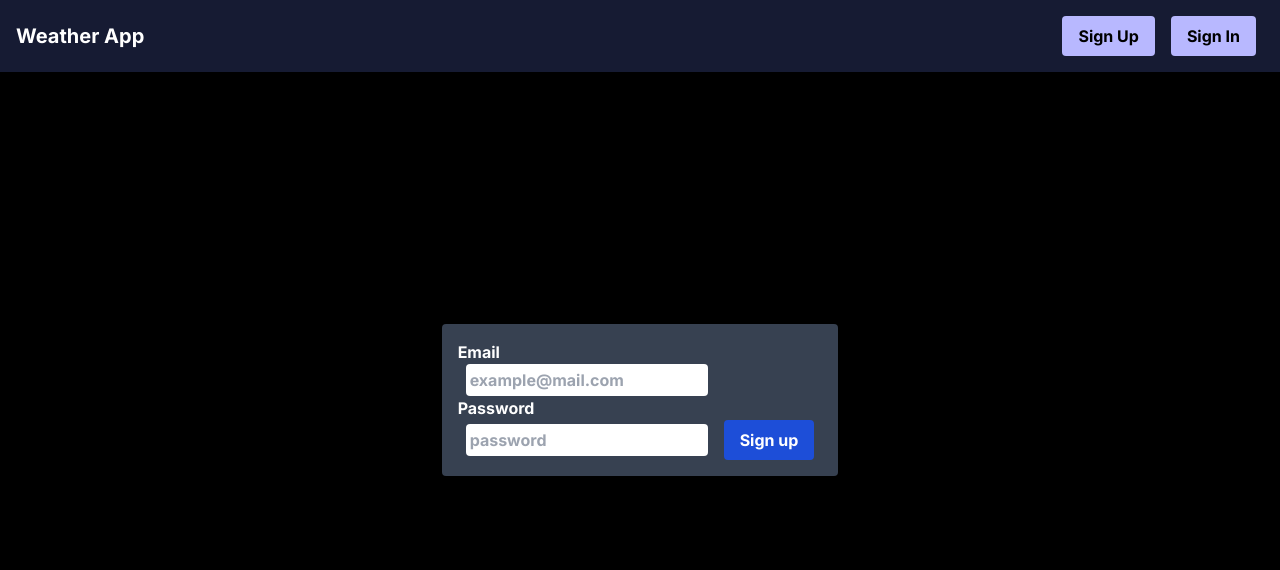
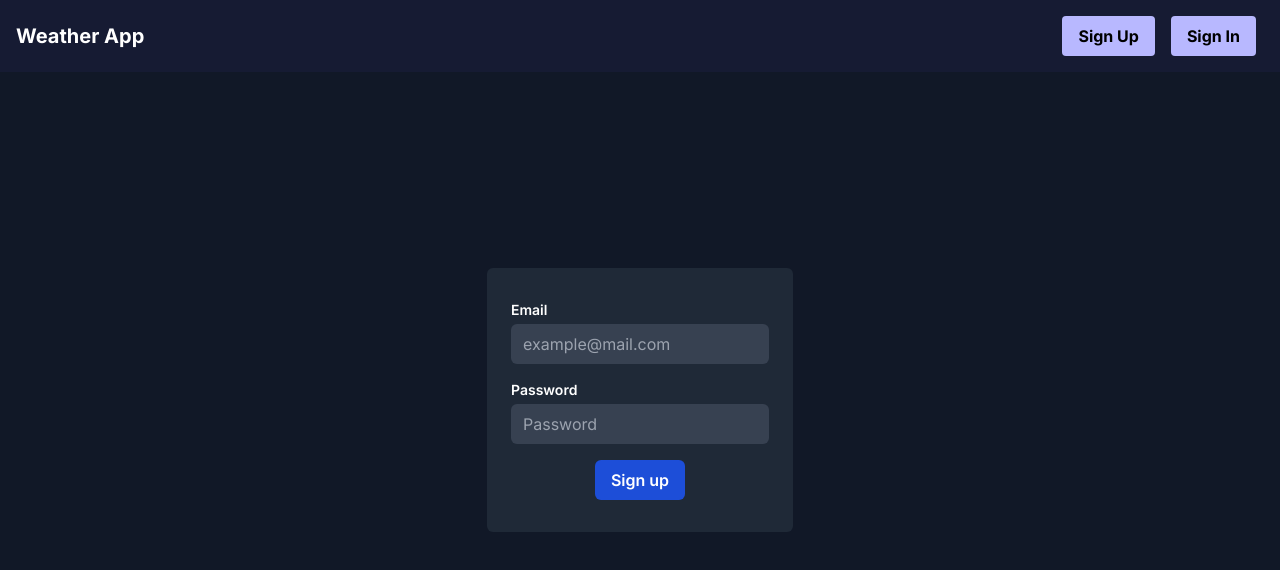
Before and after one commit to MilleAfRolen/dh2646_project, a Next.js app: page /signup in a window 1280 px wide. Shown: the top 570 px of the page. Built offline with nearby package versions, Linux system fonts and the light colour scheme; no server answers.

Commit message:
finished sign up

```diff
--- a/src/app/(presenters)/signupPresenter.jsx
+++ b/src/app/(presenters)/signupPresenter.jsx
@@ -1,28 +1,25 @@
 import SignUpView from "../(views)/signUpView";
 
 export default function SignUp(props) {
-    console.log(props);
 
     function handleSubmitACB(x) {
-       props.handleForm(x);
+       props.model.handleSignUp(x);
     }
 
     function handleUsernameChange(x) {
-        props.setEmail(x);
+        props.model.setTheEmail(x);
     }
 
     function handlePasswordChange(x) {
-        props.setPassword(x);
+        props.model.setThePassword(x);
     }
 
     return (
         <div>
             <SignUpView
-                // model={props}
                 handleSubmit={handleSubmitACB}
                 onInputUsernameChange={handleUsernameChange}
                 onInputPasswordChange={handlePasswordChange}
-
             />
         </div>
     );
--- a/src/app/(views)/signUpView.jsx
+++ b/src/app/(views)/signUpView.jsx
@@ -1,6 +1,7 @@
+import Link from "next/link";
 
 export default function SignUpView(props) {
-    console.log(props);
+
 
     function handleOnSubmitACB(e) {
         props.handleSubmit(e.target.value);
@@ -15,36 +16,44 @@ export default function SignUpView(props) {
     }
 
     return (
-        <div className="flex justify-center items-center h-screen bg-black">
-            <form onSubmit={handleOnSubmitACB} className="bg-gray-700 text-white py-4 px-4 mx-2 rounded">
-                <label htmlFor="email" className="font-bold">
-                    <p>Email</p>
+        <div className="flex justify-center items-center h-screen bg-gray-900">
+            <form onSubmit={handleOnSubmitACB} className="bg-gray-800 text-white py-8 px-6 mx-4 rounded-md">
+                <label htmlFor="email" className="block text-sm font-semibold">
+                    Email
+                </label>
                 <input
-                        className="py-1 px-1 mx-2 rounded text-black"
-                        onChange={inputUsernameChangeACB}
-                        required type="email"
+                    required
+                    type="email"
                     name="email"
                     id="email"
                     placeholder="example@mail.com"
+                    onChange={inputUsernameChangeACB}
+                    className="w-full py-2 px-3 mt-1 mb-4 rounded-md bg-gray-700 text-gray-200"
                 />
+
+                <label htmlFor="password" className="block text-sm font-semibold">
+                    Password
                 </label>
-                <label htmlFor="password" className="font-bold">
-                    <p>Password</p>
                 <input
-                        className="py-1 px-1 mx-2 rounded text-black"
-                        onChange={inputPasswordChangeACB}
-                        required type="password"
+                    required
+                    type="password"
                     name="password"
                     id="password"
-                        placeholder="password"
+                    placeholder="Password"
+                    onChange={inputPasswordChangeACB}
+                    className="w-full py-2 px-3 mt-1 mb-4 rounded-md bg-gray-700 text-gray-200"
                 />
-                </label>
+
+                <div className="flex items-center justify-center">
+                    <Link href="/">
                         <button
                             type="submit"
-                    className="bg-blue-700 hover:bg-blue-900 text-white font-bold py-2 px-4 mx-2 rounded"
+                            className="bg-blue-700 hover:bg-blue-900 text-white font-semibold py-2 px-4 mx-2 rounded-md focus:outline-none focus:shadow-outline-blue"
                         >
                             Sign up
                         </button>
+                    </Link>
+                </div>
             </form>
         </div>
     );
--- a/src/app/(views)/signup/page.jsx
+++ b/src/app/(views)/signup/page.jsx
@@ -4,7 +4,7 @@ import SignUp from "@/app/(presenters)/signupPresenter";
 
 export default function SigningUp() {
     const fb = firebaseModel();
-    return <SignUp props={fb} />;
+    return <SignUp model={fb} />;
 }
 
 
--- a/src/firebaseModel.js
+++ b/src/firebaseModel.js
@@ -2,42 +2,31 @@ import { initializeApp, getApps } from "firebase/app";
 import { createUserWithEmailAndPassword, getAuth } from "firebase/auth";
 import firebaseConfig from "./firebaseConfig.js";
 import { useState} from "react";
-import { useRouter } from 'next/navigation'
-
 
 let firebase_app = getApps().length === 0 ? initializeApp(firebaseConfig) : getApps()[0];
 const auth = getAuth(firebase_app);
 
 export default function firebaseModel() {
-  async function createUser(email, password) {
-      let result = null,
-          error = null;
-      try {
-          result = await createUserWithEmailAndPassword(auth, email, password);
-      } catch (e) {
-          error = e;
-      }
-
-      return { result, error };
-  }
-
     const [email, setEmail] = useState('');
     const [password, setPassword] = useState('');
-    const router = useRouter();
 
-    const handleForm = async (event) => {
-        event.preventDefault()
-
-        const { result, error } = await createUser(email, password);
-
-        if (error) {
-            return console.log(error)
-        }
-
-        // else successful
-        console.log(result);
-        return router.push("/")
+    function setTheEmail(newEmail) {
+      setEmail(newEmail);
     }
 
-  return { createUser, setEmail, setPassword, handleForm };
+    function setThePassword(newPass) {
+      setPassword(newPass);
+    }
+
+    const handleSignUp = async (event) => {
+      try {
+        const result = await createUserWithEmailAndPassword(auth, email, password);
+        console.log({result})
+
+      } catch (error) {
+        console.log(error)
+      }
+    }
+
+  return { setTheEmail, setThePassword, handleSignUp };
 }
```
Lines whose indentation alone changed are shown as unchanged.
